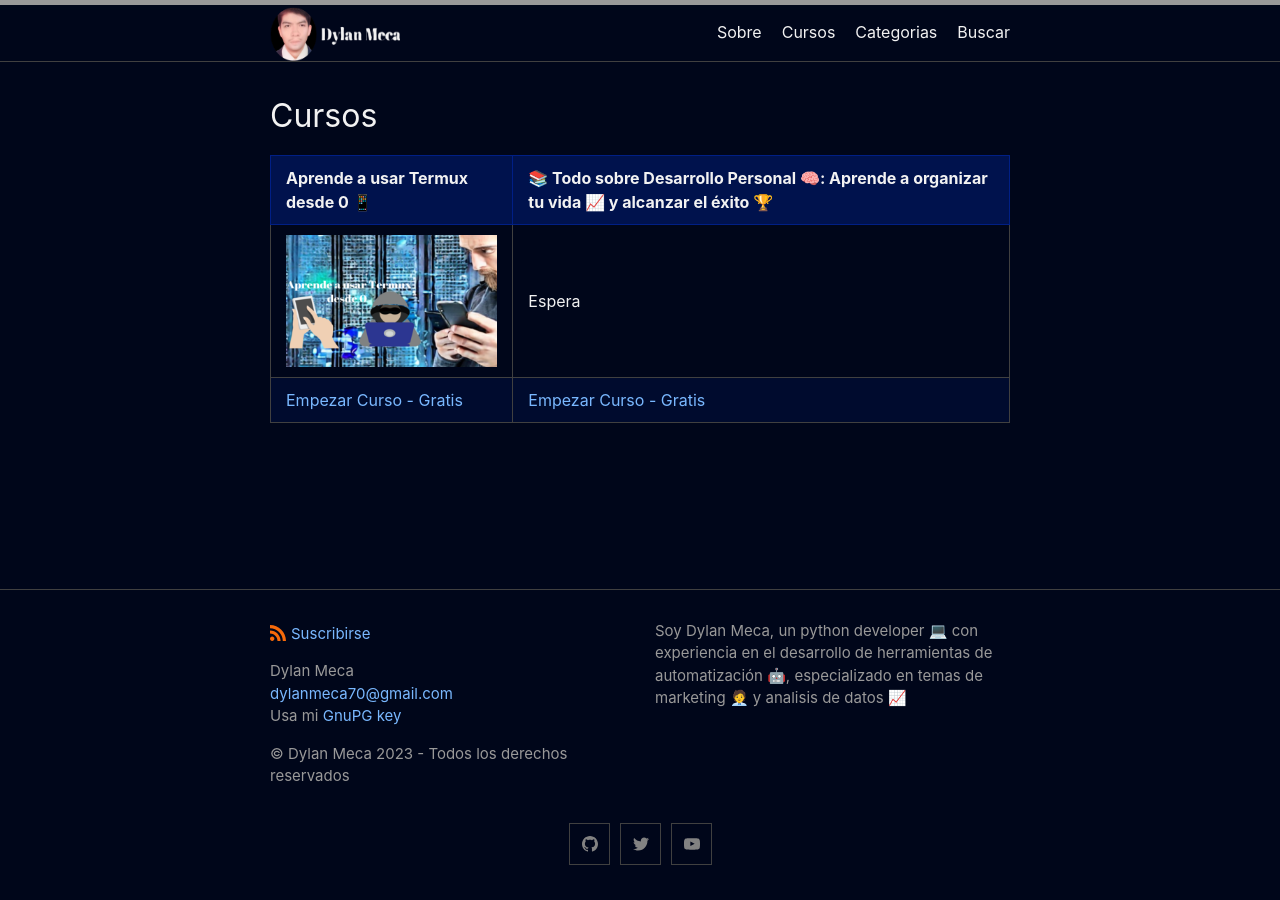
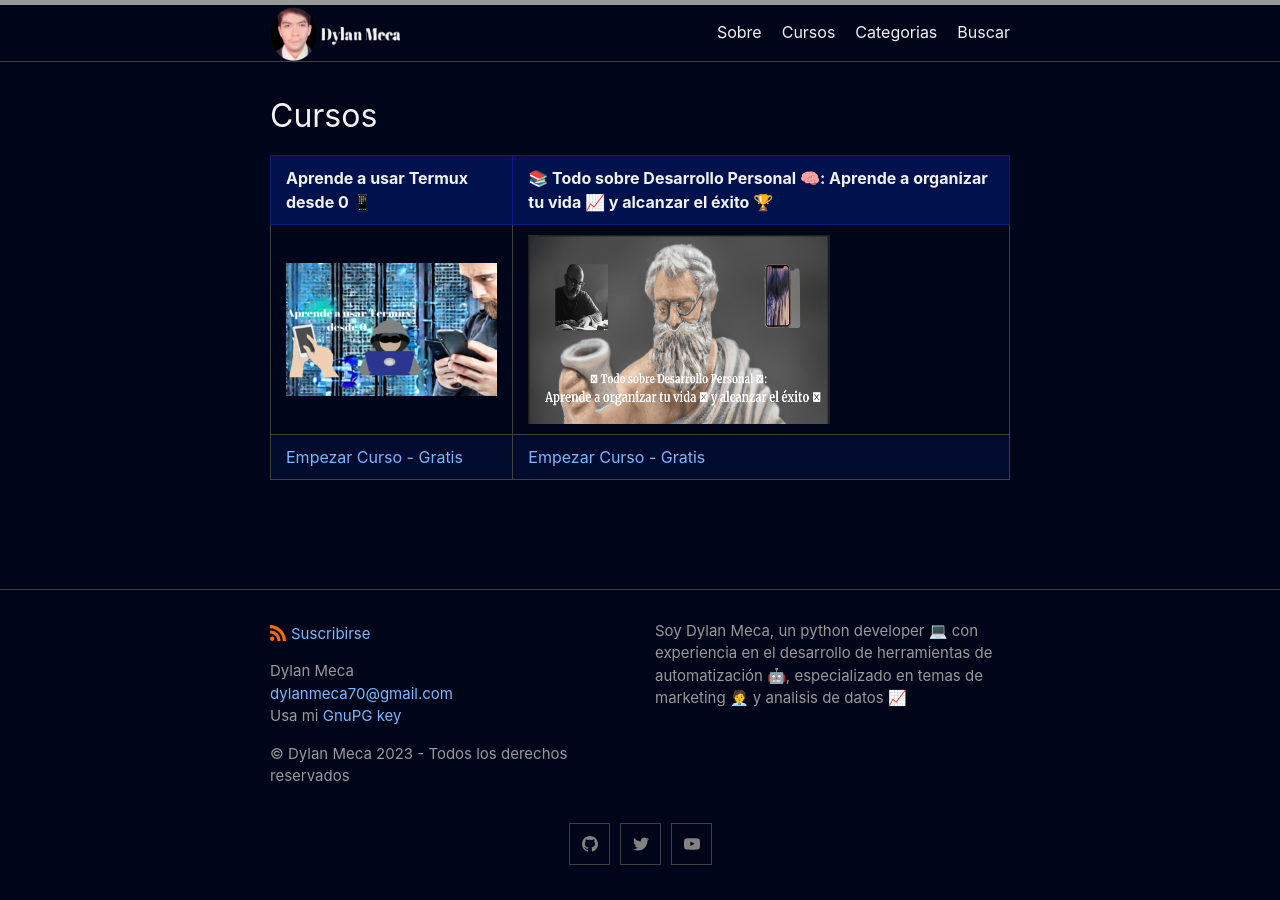
Before and after one commit to dylanmeca/dylanmeca.github.io, a Jekyll site: the page built from courses.md, in a window 1280 px wide. Built offline with Jekyll 4.4.1, drawn with Linux system fonts in a browser that asks for light colours.

Commit message:
Update courses.md

```diff
--- a/courses.md
+++ b/courses.md
@@ -13,5 +13,5 @@ keywords:
 
 | Aprende a usar Termux desde 0 📱 | 📚 Todo sobre Desarrollo Personal 🧠: Aprende a organizar tu vida 📈 y alcanzar el éxito 🏆
 |-------------|-------------|
-| ![termux](/assets/img/termux-curso.png) | Espera |
+| ![termux](/assets/img/termux-curso.png) | <img src="/assets/img/desarrollo-personal.png" width="302px" height="189px"> |
 | [Empezar Curso - Gratis](https://youtube.com/playlist?list=PL_OMKi6HeEJ64IsD72mEl9ATMtGkC1e-f) | [Empezar Curso - Gratis](https://youtube.com/playlist?list=PL_OMKi6HeEJ5f6rrYDv9wI455yu1aKmxv) |
```
